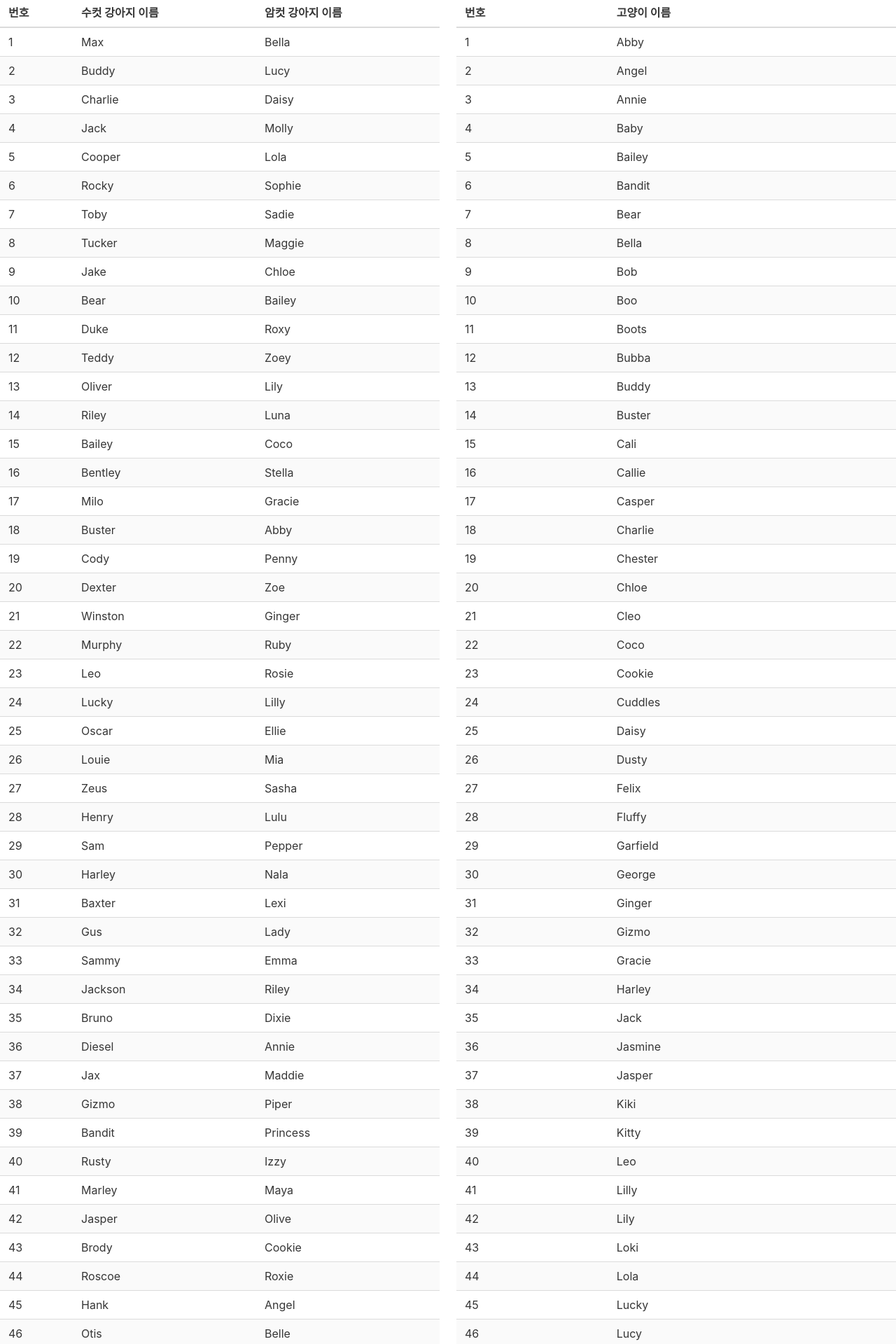
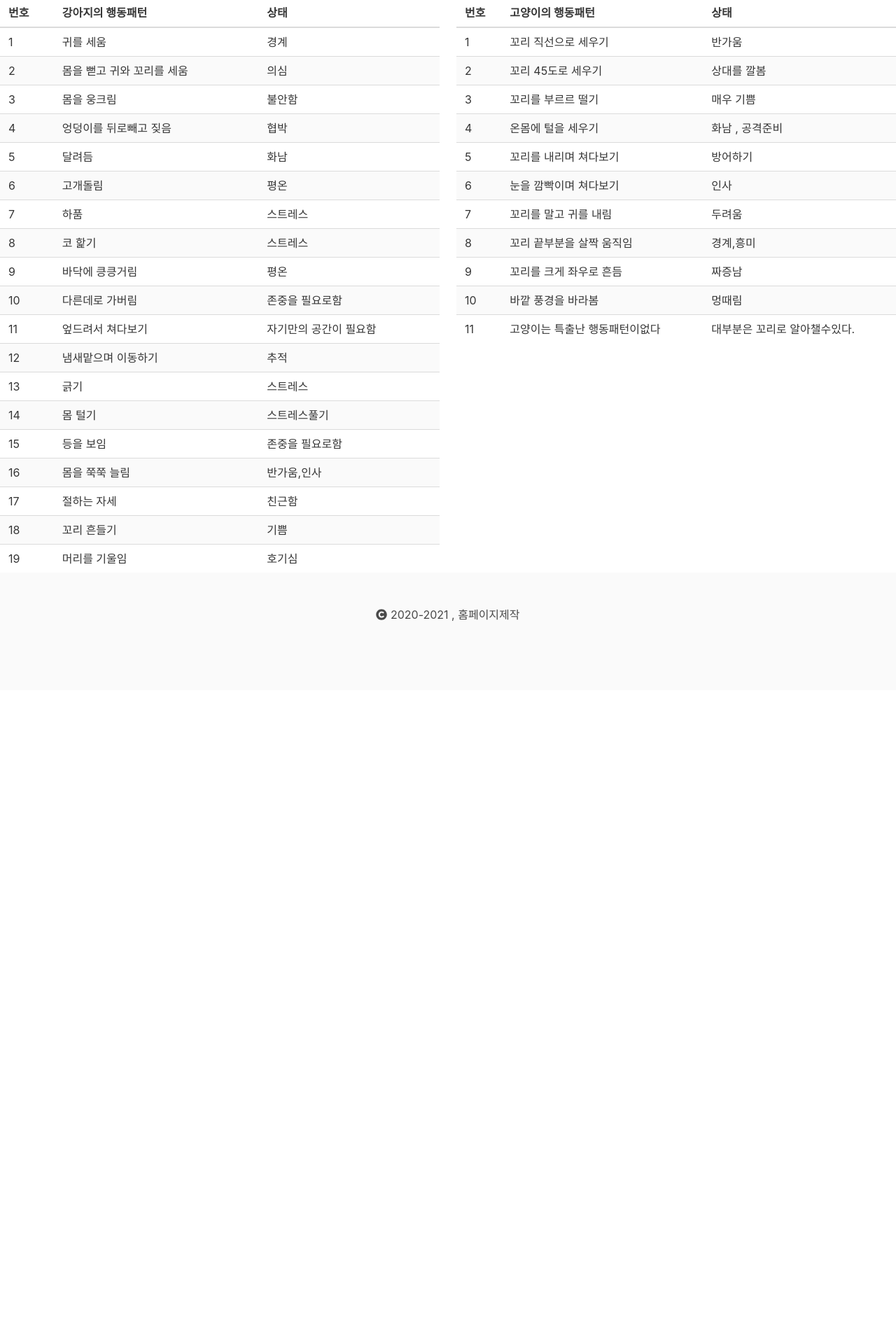
Before and after one commit to SonYB98/MyCloud1, a Nuxt app: page /dogCatNames in a window 1280 px wide. Shown: the part 280-2200 px from the top of the page at 70% size. After the commit the page ends 1266 px from the top, so only its background shows below. Built offline with nearby package versions, Linux system fonts and the light colour scheme.

Commit message:
add newtable

```diff
--- a/assets/catNames.json
+++ /dev/null
@@ -1,104 +0,0 @@
-{
-    "names": [
-        "Abby",
-        "Angel",
-        "Annie",
-        "Baby",
-        "Bailey",
-        "Bandit",
-        "Bear",
-        "Bella",
-        "Bob",
-        "Boo",
-        "Boots",
-        "Bubba",
-        "Buddy",
-        "Buster",
-        "Cali",
-        "Callie",
-        "Casper",
-        "Charlie",
-        "Chester",
-        "Chloe",
-        "Cleo",
-        "Coco",
-        "Cookie",
-        "Cuddles",
-        "Daisy",
-        "Dusty",
-        "Felix",
-        "Fluffy",
-        "Garfield",
-        "George",
-        "Ginger",
-        "Gizmo",
-        "Gracie",
-        "Harley",
-        "Jack",
-        "Jasmine",
-        "Jasper",
-        "Kiki",
-        "Kitty",
-        "Leo",
-        "Lilly",
-        "Lily",
-        "Loki",
-        "Lola",
-        "Lucky",
-        "Lucy",
-        "Luna",
-        "Maggie",
-        "Max",
-        "Mia",
-        "Midnight",
-        "Milo",
-        "Mimi",
-        "Miss kitty",
-        "Missy",
-        "Misty",
-        "Mittens",
-        "Molly",
-        "Muffin",
-        "Nala",
-        "Oliver",
-        "Oreo",
-        "Oscar",
-        "Patches",
-        "Peanut",
-        "Pepper",
-        "Precious",
-        "Princess",
-        "Pumpkin",
-        "Rascal",
-        "Rocky",
-        "Sadie",
-        "Salem",
-        "Sam",
-        "Samantha",
-        "Sammy",
-        "Sasha",
-        "Sassy",
-        "Scooter",
-        "Shadow",
-        "Sheba",
-        "Simba",
-        "Simon",
-        "Smokey",
-        "Snickers",
-        "Snowball",
-        "Snuggles",
-        "Socks",
-        "Sophie",
-        "Spooky",
-        "Sugar",
-        "Tiger",
-        "Tigger",
-        "Tinkerbell",
-        "Toby",
-        "Trouble",
-        "Whiskers",
-        "Willow",
-        "Zoe",
-        "Zoey"
-    ]
-}
--- /dev/null
+++ b/assets/catStat.json
@@ -0,0 +1,15 @@
+{
+    "names": [
+       "꼬리 직선으로 세우기",
+       "꼬리 45도로 세우기",
+       "꼬리를 부르르 떨기",
+       "온몸에 털을 세우기",
+       "꼬리를 내리며 쳐다보기",
+       "눈을 깜빡이며 쳐다보기",
+       "꼬리를 말고 귀를 내림",
+       "꼬리 끝부분을 살짝 움직임",
+       "꼬리를 크게 좌우로 흔듬",
+       "바깥 풍경을 바라봄",
+       "고양이는 특출난 행동패턴이없다"
+    ]
+}
--- /dev/null
+++ b/assets/catStat2.json
@@ -0,0 +1,15 @@
+{
+    "names": [
+       "반가움",
+       "상대를 깔봄",
+       "매우 기쁨",
+       "화남 , 공격준비",
+       "방어하기",
+       "인사",
+       "두려움",
+       "경계,흥미",
+       "짜증남",
+       "멍때림",
+       "대부분은 꼬리로 알아챌수있다."
+    ]
+}
--- a/assets/dogFemaleNames.json
+++ /dev/null
@@ -1,104 +0,0 @@
-{
-    "names": [
-        "Bella",
-        "Lucy",
-        "Daisy",
-        "Molly",
-        "Lola",
-        "Sophie",
-        "Sadie",
-        "Maggie",
-        "Chloe",
-        "Bailey",
-        "Roxy",
-        "Zoey",
-        "Lily",
-        "Luna",
-        "Coco",
-        "Stella",
-        "Gracie",
-        "Abby",
-        "Penny",
-        "Zoe",
-        "Ginger",
-        "Ruby",
-        "Rosie",
-        "Lilly",
-        "Ellie",
-        "Mia",
-        "Sasha",
-        "Lulu",
-        "Pepper",
-        "Nala",
-        "Lexi",
-        "Lady",
-        "Emma",
-        "Riley",
-        "Dixie",
-        "Annie",
-        "Maddie",
-        "Piper",
-        "Princess",
-        "Izzy",
-        "Maya",
-        "Olive",
-        "Cookie",
-        "Roxie",
-        "Angel",
-        "Belle",
-        "Layla",
-        "Missy",
-        "Cali",
-        "Honey",
-        "Millie",
-        "Harley",
-        "Marley",
-        "Holly",
-        "Kona",
-        "Shelby",
-        "Jasmine",
-        "Ella",
-        "Charlie",
-        "Minnie",
-        "Willow",
-        "Phoebe",
-        "Callie",
-        "Scout",
-        "Katie",
-        "Dakota",
-        "Sugar",
-        "Sandy",
-        "Josie",
-        "Macy",
-        "Trixie",
-        "Winnie",
-        "Peanut",
-        "Mimi",
-        "Hazel",
-        "Mocha",
-        "Cleo",
-        "Hannah",
-        "Athena",
-        "Lacey",
-        "Sassy",
-        "Lucky",
-        "Bonnie",
-        "Allie",
-        "Brandy",
-        "Sydney",
-        "Casey",
-        "Gigi",
-        "Baby",
-        "Madison",
-        "Heidi",
-        "Sally",
-        "Shadow",
-        "Cocoa",
-        "Pebbles",
-        "Misty",
-        "Nikki",
-        "Lexie",
-        "Grace",
-        "Sierra"
-    ]
-}
--- a/assets/dogMaleNames.json
+++ /dev/null
@@ -1,104 +0,0 @@
-{
-    "names": [
-        "Max",
-        "Buddy",
-        "Charlie",
-        "Jack",
-        "Cooper",
-        "Rocky",
-        "Toby",
-        "Tucker",
-        "Jake",
-        "Bear",
-        "Duke",
-        "Teddy",
-        "Oliver",
-        "Riley",
-        "Bailey",
-        "Bentley",
-        "Milo",
-        "Buster",
-        "Cody",
-        "Dexter",
-        "Winston",
-        "Murphy",
-        "Leo",
-        "Lucky",
-        "Oscar",
-        "Louie",
-        "Zeus",
-        "Henry",
-        "Sam",
-        "Harley",
-        "Baxter",
-        "Gus",
-        "Sammy",
-        "Jackson",
-        "Bruno",
-        "Diesel",
-        "Jax",
-        "Gizmo",
-        "Bandit",
-        "Rusty",
-        "Marley",
-        "Jasper",
-        "Brody",
-        "Roscoe",
-        "Hank",
-        "Otis",
-        "Bo",
-        "Joey",
-        "Beau",
-        "Ollie",
-        "Tank",
-        "Shadow",
-        "Peanut",
-        "Hunter",
-        "Scout",
-        "Blue",
-        "Rocco",
-        "Simba",
-        "Tyson",
-        "Ziggy",
-        "Boomer",
-        "Romeo",
-        "Apollo",
-        "Ace",
-        "Luke",
-        "Rex",
-        "Finn",
-        "Chance",
-        "Rudy",
-        "Loki",
-        "Moose",
-        "George",
-        "Samson",
-        "Coco",
-        "Benny",
-        "Thor",
-        "Rufus",
-        "Prince",
-        "Chester",
-        "Brutus",
-        "Scooter",
-        "Chico",
-        "Spike",
-        "Gunner",
-        "Sparky",
-        "Mickey",
-        "Kobe",
-        "Chase",
-        "Oreo",
-        "Frankie",
-        "Mac",
-        "Benji",
-        "Bubba",
-        "Champ",
-        "Brady",
-        "Elvis",
-        "Copper",
-        "Cash",
-        "Archie",
-        "Walter"
-    ]
-}
--- /dev/null
+++ b/assets/dogStat.json
@@ -0,0 +1,23 @@
+{
+    "names": [
+        "귀를 세움",
+        "몸을 뻗고 귀와 꼬리를 세움",
+        "몸을 웅크림",
+        "엉덩이를 뒤로빼고 짖음",
+        "달려듬",
+        "고개돌림",
+        "하품",
+        "코 핥기",
+        "바닥에 킁킁거림",
+        "다른데로 가버림",
+        "엎드려서 쳐다보기",
+        "냄새맡으며 이동하기",
+        "긁기",
+        "몸 털기",
+        "등을 보임",
+        "몸을 쭉쭉 늘림",
+        "절하는 자세",
+        "꼬리 흔들기",
+        "머리를 기울임"
+    ]
+}
--- /dev/null
+++ b/assets/dogStat2.json
@@ -0,0 +1,23 @@
+{
+    "names": [
+        "경계",
+        "의심",
+        "불안함",
+        "협박",
+        "화남",
+        "평온",
+        "스트레스",
+        "스트레스",
+        "평온",
+        "존중을 필요로함",
+        "자기만의 공간이 필요함",
+        "추적",
+        "스트레스",
+        "스트레스풀기",
+        "존중을 필요로함",
+        "반가움,인사",
+        "친근함",
+        "기쁨",
+        "호기심"
+    ]
+}
--- a/pages/dogCatNames.vue
+++ b/pages/dogCatNames.vue
@@ -4,7 +4,7 @@
       <div class="hero-body">
         <p class="title">
           <i class="fas fa-dog"></i> 강아지와
-          <i class="fas fa-cat"></i> 고양이의 다양한 이름
+          <i class="fas fa-cat"></i> 고양이의 행동변화
         </p>
         <p class="subtile">아직 어떻게 사용할지 몰라서 같은거로 했습니다.</p>
       </div>
@@ -16,64 +16,57 @@
           <thead>
             <tr>
               <th>번호</th>
-              <th>수컷 강아지 이름</th>
-              <th>암컷 강아지 이름</th>
+              <th>강아지의 행동패턴</th>
+              <th>상태</th>
             </tr>
           </thead>
           <tbody>
-            <template v-for="pos in tableDogMaleNames.length">
+            <template v-for="pos in tabledogStat.length">
               <tr :key="pos">
                 <td>{{ pos }}</td>
-                <td>{{ tableDogMaleNames[pos - 1] }}</td>
-                <td>{{ tableDogFemaleNames[pos - 1] }}</td>
+                <td>{{ tabledogStat[pos - 1] }}</td>
+                <td>{{ tabledogStat2[pos - 1] }}</td>
               </tr>
             </template>
           </tbody>
         </table>
-        <div class="content">
-          <span class="tag is-danger">출처</span>
-          <a href="https://github.com/sindresorhus/dog-names"
-            >sindresorhus/dog-names</a
-          >
-        </div>
       </div>
       <div class="column">
         <table class="table is-striped is-hoverable is-fullwidth">
           <thead>
             <tr>
               <th>번호</th>
-              <th>고양이 이름</th>
+              <th>고양이의 행동패턴</th>
+              <th>상태</th>
             </tr>
           </thead>
           <tbody>
-            <template v-for="pos in tableCatNames.length">
+            <template v-for="pos in tablecatStat.length">
               <tr :key="pos">
                 <td>{{ pos }}</td>
-                <td>{{ tableCatNames[pos - 1] }}</td>
+                <td>{{ tablecatStat[pos - 1] }}</td>
+                <td>{{ tablecatStat2[pos - 1] }}</td>
               </tr>
             </template>
           </tbody>
         </table>
-        <div class="content">
-          <span class="tag is-danger">출처</span>
-          <a href="https://github.com/sindresorhus/cat-names"
-            >sindresorhus/cat-names</a
-          >
-        </div>
       </div>
     </section>
   </div>
 </template>
 <script>
-import dogMaleNames from "~/assets/dogMaleNames.json";
-import dogFemaleNames from "~/assets/dogFemaleNames.json";
-import catNames from "~/assets/catNames.json";
+import catStat from "~/assets/catStat.json";
+import catStat2 from "~/assets/catStat2.json";
+import dogStat from "~/assets/dogStat.json";
+import dogStat2 from "~/assets/dogStat2.json";
+
 export default {
   data() {
     return {
-      tableDogMaleNames: dogMaleNames.names,
-      tableDogFemaleNames: dogFemaleNames.names,
-      tableCatNames: catNames.names,
+      tabledogStat: dogStat.names,
+      tabledogStat2: dogStat2.names,
+      tablecatStat: catStat.names,
+      tablecatStat2: catStat2.names,
     };
   },
 };
```
Also changed, not shown: 1 other file (tests, documents, lock files or other folders).
